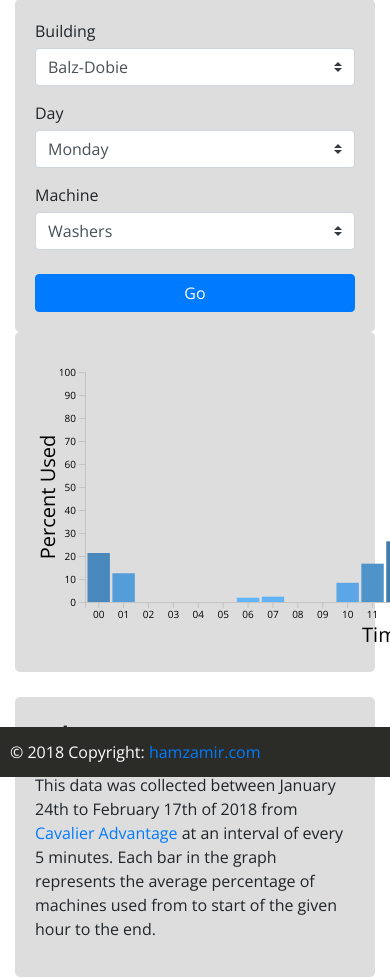
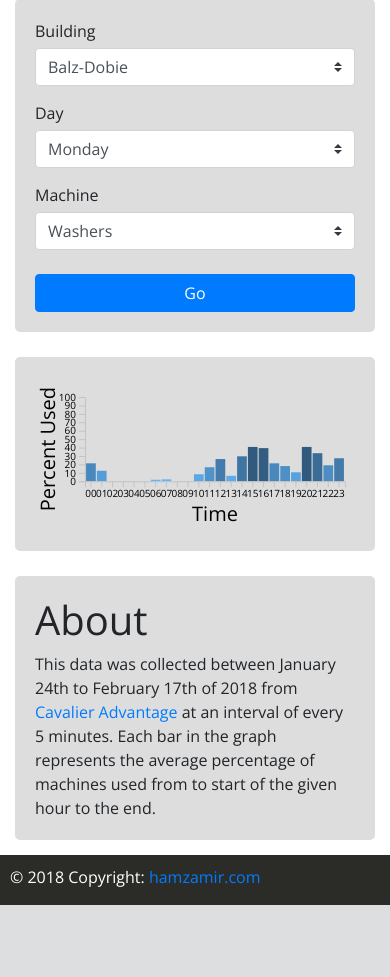
Before and after one commit to hmir/laundry-traffic, a Flask app: page /laundry_data?building=Balz-Dobie&day=Monday&machine=washers in a window 390 px wide; the page is wider, and only the part inside the window is pictured. Shown: the part 67-1044 px from the top of that part. After the commit the page ends 972 px from the top of that part, so only its background shows below. Run offline with Flask 2, Linux system fonts and the light colour scheme; some libraries are stand-ins or nearby versions.

Commit message:
changes to graph resizing, removed unecessary variables

```diff
--- a/server.py
+++ b/server.py
@@ -7,7 +7,7 @@ app = Flask(__name__)
 
 facilities = {}
 for i in open('facilities.txt'):
-    facilities[i.strip().replace(' ', '')] = i.strip();
+    facilities[i.strip().replace(' ', '')] = i.strip()
 
 days = ['Monday', 'Tuesday', 'Wednesday', 'Thursday', 'Friday', 'Saturday', 'Sunday']
 machines = ['washers', 'dryers']
@@ -51,7 +51,6 @@ def getProcessedData():
     facility = request.args.get('building')
     day = request.args.get('day')
     machine = request.args.get('machine')
-    weeks = 8
 
     if facility not in facility or day not in days or machine not in machines:
         dataRaw = {}
--- a/templates/data.html
+++ b/templates/data.html
@@ -9,6 +9,7 @@
   <script src="https://code.jquery.com/jquery-3.3.1.slim.min.js" integrity="sha384-q8i/X+965DzO0rT7abK41JStQIAqVgRVzpbzo5smXKp4YfRvH+8abtTE1Pi6jizo" crossorigin="anonymous"></script>
   <script src="https://cdnjs.cloudflare.com/ajax/libs/popper.js/1.14.3/umd/popper.min.js" integrity="sha384-ZMP7rVo3mIykV+2+9J3UJ46jBk0WLaUAdn689aCwoqbBJiSnjAK/l8WvCWPIPm49" crossorigin="anonymous"></script>
   <script src="https://stackpath.bootstrapcdn.com/bootstrap/4.1.3/js/bootstrap.min.js" integrity="sha384-ChfqqxuZUCnJSK3+MXmPNIyE6ZbWh2IMqE241rYiqJxyMiZ6OW/JmZQ5stwEULTy" crossorigin="anonymous"></script>
+  <script src="//d3js.org/d3.v4.min.js"></script>
 
   <style>
       * {
@@ -17,7 +18,7 @@
 
       body {
         height: 100%;
-        margin: 0 auto;
+        margin: 0;
         text-align: center;
       }
 
@@ -68,6 +69,12 @@
         margin-bottom: 5px;
       }
 
+      @media only screen and (max-width: 767px) {
+        #graph_row {
+          margin-top: 25px;
+        }
+      }
+
       #graph_container {
         border-radius: 5px;
         background: #dddddd;
@@ -83,7 +90,10 @@
       #about_container {
         border-radius: 5px;
         background: #dddddd;
-        padding: 20px;
+        padding-top: 20px;
+        padding-right: 20px;
+        padding-left: 20px;
+        margin-bottom: 20px;
         width: 100%;
         height: 100%;
         text-align: center;
@@ -93,26 +103,33 @@
         text-align: left;
       }
 
+      #wrapper {
+        min-height: calc(100vh - 65px);
+      }
+
+      #push {
+        height: 50px;
+      }
+
       footer {
         background: #2b2c28;
-        position: absolute;
-        bottom: 0;
         width: 100%;
         height: 50px;
         text-align: left;
         font-weight: 200;
       }
 
-      footer div {
-        margin-top: 13px;
-        margin-left: 10px;
+      #footer_text {
+        margin-top: 15px;
         color: white;
+        padding: 10px;
       }
 
   </style>
 </head>
 <body>
 
+<div id="wrapper">
   <nav class="navbar navbar-expand-lg navbar-light bg-light">
       <a class="navbar-brand" href="#">Laundry@UVA</a>
       <button class="navbar-toggler" type="button" data-toggle="collapse" data-target="#navbarNavAltMarkup" aria-controls="navbarNavAltMarkup" aria-expanded="false" aria-label="Toggle navigation">
@@ -122,15 +139,13 @@
         <div class="navbar-nav">
             <a class="nav-item nav-link" href="https://github.com/hmir/laundry-traffic" target="_blank"> Source Code </a>
             <a class="nav-item nav-link" href="https://www.dropbox.com/sh/y6e80ckxausjees/AAAhi-p47vjPH3_c8teUYk5ha?dl=0" target="_blank"> Raw Data </a>
-          <a class="nav-item nav-link" href="http://hamzamir.com" target="_blank"> About the Developer</a>
+            <a class="nav-item nav-link" href="https://hamzamir.com" target="_blank"> About the Developer</a>
         </div>
       </div>
   </nav>
-
-<script src="//d3js.org/d3.v4.min.js"></script>
   <div id="page_container" class="container-fluid">
     <div id="page_row" class="row">
-    <div class="col-md-4 col-xs-12">
+      <div id="select_row" class="col-md-4 col-xs-12">
         <div id=select_container>
             <p> Building </p>
             <select id="buildingSelect" class="custom-select" style="margin-bottom: 15px">
@@ -183,13 +198,16 @@
 
             <br>
             <br>
-          <button type="button" class="btn btn-primary" style="width: 100%">Go</button>
+            <button id="go_button" type="button" class="btn btn-primary" style="width: 100%">Go</button>
         </div>
       </div>
-    <div class="col-md-8 col-xs-12">
+      <div id="graph_row" class="col-md-8 col-xs-12">
         <div id="graph_container">
           <div id="graph">
             <script>
+            function generateGraph(graphWidth) {
+              // remove any existing graphs
+              $("svg").remove();
 
               // make object keys hourly instead of every 5 minutes
               rawData = {{machineData|tojson|safe}};
@@ -209,8 +227,8 @@
 
               // set the dimensions and margins of the graph
               var margin = {top: 20, right: 50, bottom: 50, left: 50},
-                width = 700 - margin.left - margin.right,
-                height = 300 - margin.top - margin.bottom;
+                  width = graphWidth - margin.left - margin.right,
+                  height = graphWidth * 3.0/7.0 - margin.top - margin.bottom;
 
               // set the ranges
               var x = d3.scaleBand()
@@ -304,7 +322,7 @@
                   .style("font-size", "20")
                   .style("fill", "black")
                   .text("Percent Used");
-
+            }
             </script>
           </div>
         </div>
@@ -322,10 +340,11 @@
       </div>
     </div>
   </div>
+</div>
 
 <footer>
-    <div>© 2018 Copyright:
-      <a href="http://hamzamir.com"> hamzamir.com</a>
+  <div id="footer_text">© 2018 Copyright:
+    <a href="https://hamzamir.com"> hamzamir.com</a>
   </div>
 
 </footer>
@@ -348,6 +367,34 @@
 
     window.location.href = url.href;
   });
+
+  window.lastWidth = window.innerWidth;
+
+  function getGraphSize(windowSize) {
+    if(windowSize > 1100) {
+      return 700;
+    }
+    else if(windowSize > 930) {
+      return 600;
+    }
+    else if(windowSize > 515) {
+      return 500;
+    }
+    else if(windowSize > 415) {
+      return 400;
+    }
+    else {
+      return 360;
+    }
+  }
+
+  $(window).resize(function() {
+     if(getGraphSize(window.innerWidth) != getGraphSize(window.lastWidth)) {
+       generateGraph(getGraphSize(window.innerWidth));
+       window.lastWidth = window.width;
+     }
+  });
+  generateGraph(getGraphSize(window.innerWidth));
 </script>
 
 </body>
```
Lines whose indentation alone changed are shown as unchanged.
